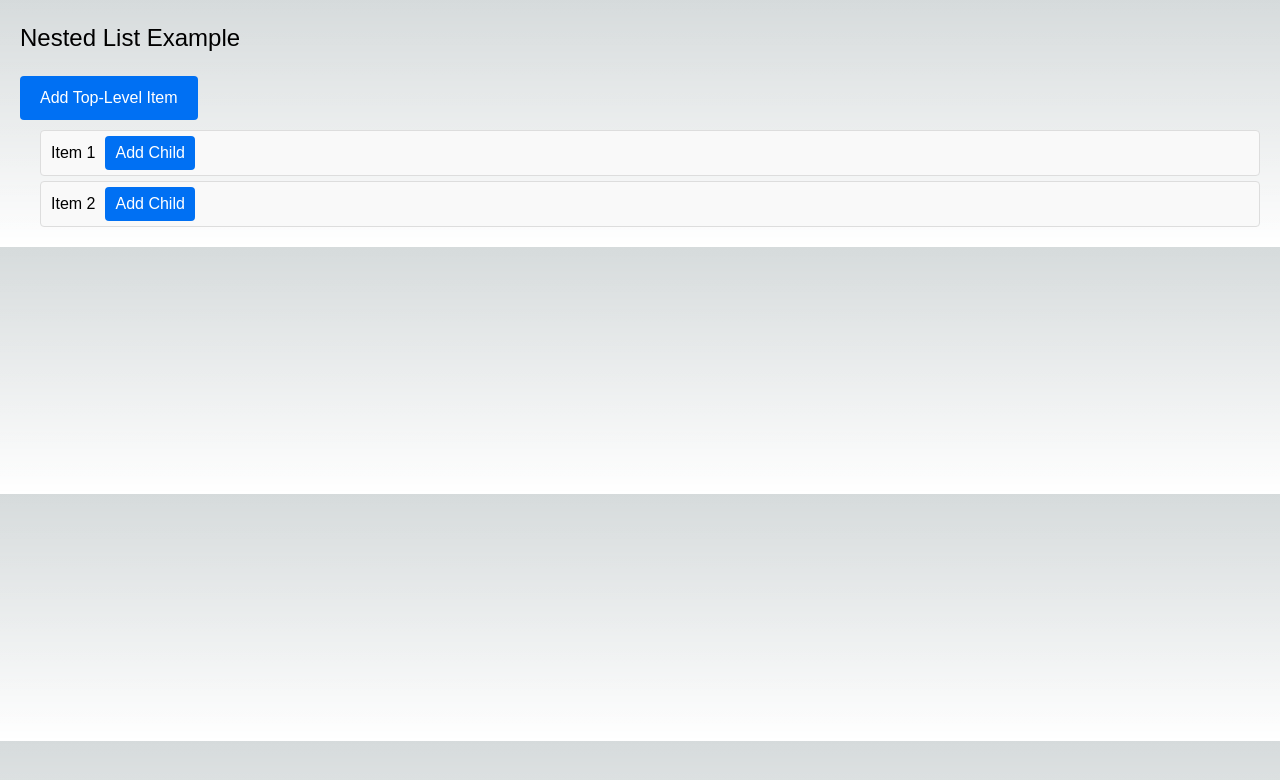
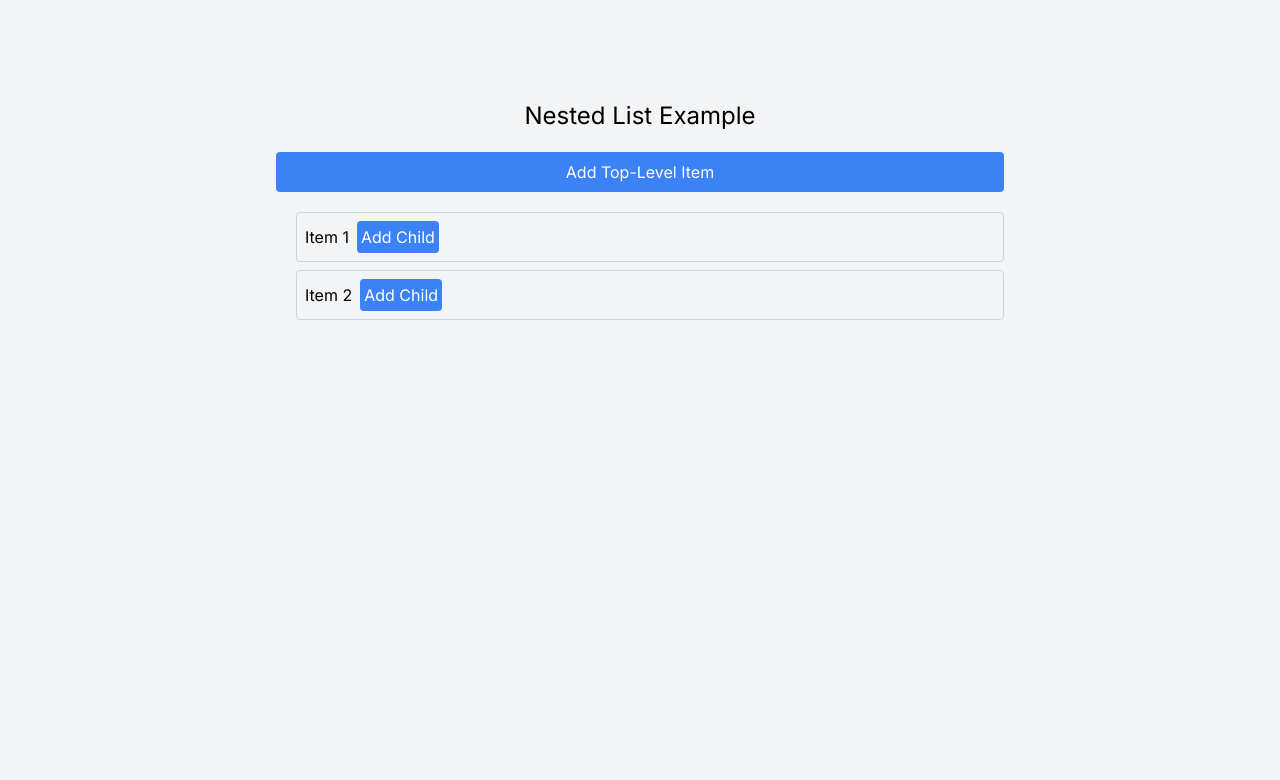
Before and after one commit to Reyhan-Rah/menu, a Next.js app: page / in a window 1280 px wide. Shown: the top 780 px of the page. Built offline with nearby package versions, Linux system fonts and the light colour scheme.

Commit message:
use tailwind

```diff
--- a/src/app/components/NestedList.module.css
+++ /dev/null
@@ -1,55 +0,0 @@
-.container {
-    margin: 20px;
-    font-family: Arial, sans-serif;
-}
-
-.item {
-    margin-left: 20px;
-    padding: 5px 10px;
-    border: 1px solid #ddd;
-    border-radius: 4px;
-    margin-bottom: 5px;
-    background-color: #f9f9f9;
-}
-
-.item:hover {
-    background-color: #f1f1f1;
-}
-
-.input {
-    padding: 5px;
-    font-size: 14px;
-}
-
-.button {
-    margin-left: 10px;
-    padding: 5px 10px;
-    background-color: #0070f3;
-    color: white;
-    border: none;
-    border-radius: 4px;
-    cursor: pointer;
-}
-
-.button:hover {
-    background-color: #005bb5;
-}
-
-.header {
-    font-size: 24px;
-    margin-bottom: 20px;
-}
-
-.addButton {
-    margin-bottom: 10px;
-    padding: 10px 20px;
-    background-color: #0070f3;
-    color: white;
-    border: none;
-    border-radius: 4px;
-    cursor: pointer;
-}
-
-.addButton:hover {
-    background-color: #005bb5;
-}
--- a/src/app/components/NestedList.tsx
+++ b/src/app/components/NestedList.tsx
@@ -1,7 +1,6 @@
 "use client";
 
-import React, { useState } from 'react';
-import styles from './NestedList.module.css';
+import React, {useState} from 'react';
 
 interface ItemType {
     name: string;
@@ -27,7 +26,7 @@ interface ItemProps {
     currentLevel: number;
 }
 
-const Item: React.FC<ItemProps> = ({ item, onAddChild, onEdit, indexes, currentLevel }) => {
+const Item: React.FC<ItemProps> = ({item, onAddChild, onEdit, indexes, currentLevel}) => {
     const [isEditing, setIsEditing] = useState(false);
     const [newName, setNewName] = useState(item.name);
 
@@ -41,7 +40,7 @@ const Item: React.FC<ItemProps> = ({ item, onAddChild, onEdit, indexes, currentL
     };
 
     return (
-        <div className={styles.item}>
+        <div className="ml-5 p-2 border border-gray-300 rounded mb-2 bg-gray-100 hover:bg-gray-200">
             {isEditing ? (
                 <input
                     type="text"
@@ -51,12 +50,17 @@ const Item: React.FC<ItemProps> = ({ item, onAddChild, onEdit, indexes, currentL
                     onKeyDown={(e) => {
                         if (e.key === 'Enter') handleSave();
                     }}
-                    className={styles.input}
+                    className="p-1 text-sm"
                 />
             ) : (
                 <span onClick={handleEdit}>{item.name}</span>
             )}
-            {currentLevel < 3 && <button className={styles.button} onClick={() => onAddChild(indexes)}>Add Child</button>}
+            {currentLevel < 3 && (
+                <button className="ml-2 p-1 bg-blue-500 text-white rounded hover:bg-blue-700"
+                        onClick={() => onAddChild(indexes)}>
+                    Add Child
+                </button>
+            )}
             {item.children.map((child, index) => (
                 <Item
                     key={index}
@@ -75,7 +79,7 @@ const NestedList: React.FC = () => {
     const [data, setData] = useState<ItemType[]>(initialData);
 
     const handleAddItem = () => {
-        setData([...data, { name: 'New Item', children: [] }]);
+        setData([...data, {name: 'New Item', children: []}]);
     };
 
     const handleAddChild = (indexes: number[]) => {
@@ -84,7 +88,7 @@ const NestedList: React.FC = () => {
 
         indexes.forEach((index, idx) => {
             if (idx === indexes.length - 1) {
-                currentLevel[index].children.push({ name: 'New Child', children: [] });
+                currentLevel[index].children.push({name: 'New Child', children: []});
             } else {
                 currentLevel = currentLevel[index].children;
             }
@@ -125,10 +129,15 @@ const NestedList: React.FC = () => {
     };
 
     return (
-        <div className={styles.container}>
-            <div className={styles.header}>Nested List Example</div>
-            <button className={styles.addButton} onClick={handleAddItem}>Add Top-Level Item</button>
-            {renderItems(data)}
+        <div className="flex justify-center mt-20 w-full">
+            <div className="max-w-screen-md w-full p-5">
+                <div className="text-2xl mb-5 text-center">Nested List Example</div>
+                <button className="mb-5 p-2 bg-blue-500 text-white rounded hover:bg-blue-700 w-full"
+                        onClick={handleAddItem}>
+                    Add Top-Level Item
+                </button>
+                {renderItems(data)}
+            </div>
         </div>
     );
 };
--- a/src/app/page.tsx
+++ b/src/app/page.tsx
@@ -4,11 +4,11 @@ import React from 'react';
 import NestedList from './components/NestedList';
 
 const Home: React.FC = () => {
-  return (
-      <div>
-        <NestedList />
-      </div>
-  );
+    return (
+        <div className="min-h-screen bg-gray-100 flex justify-center">
+            <NestedList/>
+        </div>
+    );
 };
 
 export default Home;
```
